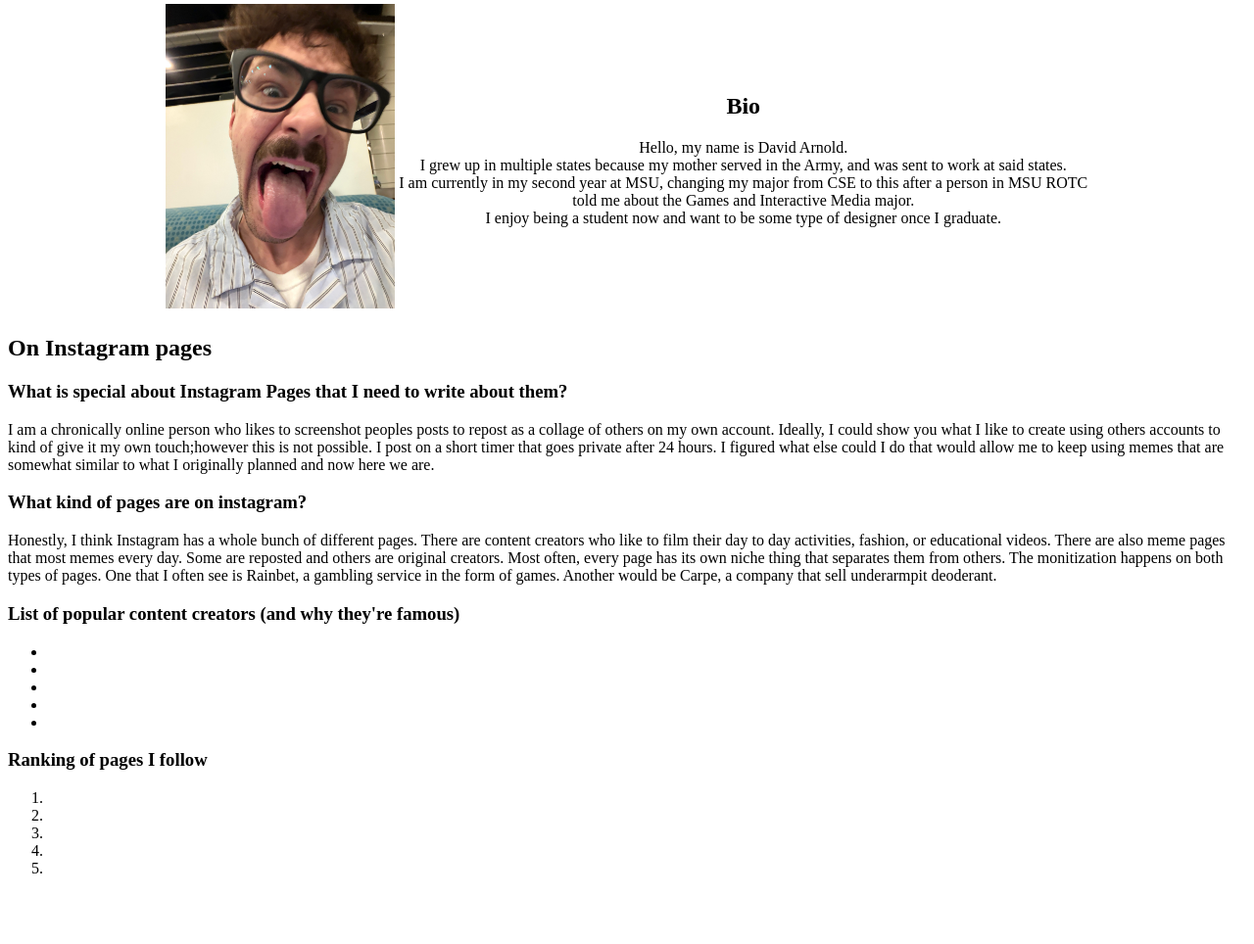
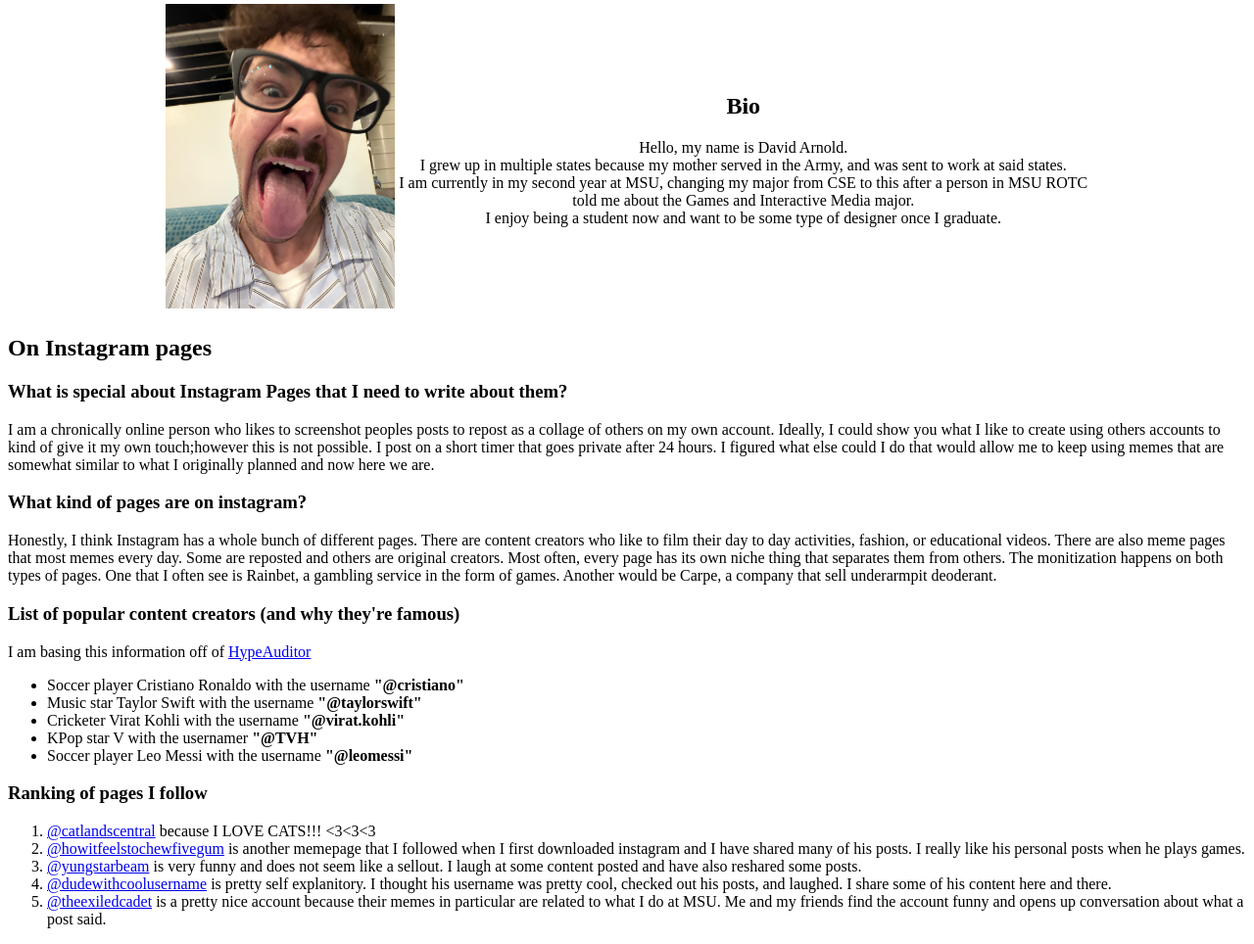
Before and after one commit to XloXzo/XloXzo.github.io, a plain HTML site: page index.html in a window 1280 px wide. Shown: the part 79-1043 px from the top of the page at 98% size. Before the commit the page ends 991 px from the top, so only its background shows below. Drawn offline with Linux system fonts and the light colour scheme.

Commit message:
Finished lists + final commit
Finish lists and made sure information was correct.

```diff
--- a/index.html
+++ b/index.html
@@ -36,21 +36,24 @@
 		<h3>
 			List of popular content creators (and why they're famous)
 		</h3>
+		<p>
+			I am basing this information off of <a href="https://hypeauditor.com/top-instagram/">HypeAuditor</a>
+		</p>
 		<ul>
 			<li>
-
+				Soccer player Cristiano Ronaldo with the username <b>"@cristiano"</b>
 			</li>
 			<li>
-
+				Music star Taylor Swift with the username <b>"@taylorswift"</b>
 			</li>
 			<li>
-
+				Cricketer Virat Kohli with the username <b>"@virat.kohli"</b>
 			</li>
 			<li>
-
+				KPop star V with the usernamer <b>"@TVH"</b>
 			</li>
 			<li>
-
+				Soccer player Leo Messi with the username <b>"@leomessi"</b>
 			</li>
 		</ul>
 
@@ -60,19 +63,19 @@
 		</h3>
 		<ol>
 			<li>
-
+				<a href="https://www.instagram.com/catlandscentral/?hl=en">@catlandscentral</a> because I LOVE CATS!!! <3<3<3
 			</li>
 			<li>
-
+				<a href="https://www.instagram.com/howitfeelstochewfivegum/?hl=en">@howitfeelstochewfivegum</a> is another memepage that I followed when I first downloaded instagram and I have shared many of his posts. I really like his personal posts when he plays games.
 			</li>
 			<li>
-
+				<a href="https://www.instagram.com/yungstarbeam/?hl=en"> @yungstarbeam</a> is very funny and does not seem like a sellout. I laugh at some content posted and have also reshared some posts.
 			</li>
 			<li>
-
+				<a href="https://www.instagram.com/dudewithcoolusername/?hl=en">@dudewithcoolusername</a> is pretty self explanitory. I thought his username was pretty cool, checked out his posts, and laughed. I share some of his content here and there.
 			</li>
 			<li>
-
+				<a href="https://www.instagram.com/theexiledcadet/?hl=en">@theexiledcadet</a> is a pretty nice account because their memes in particular are related to what I do at MSU. Me and my friends find the account funny and opens up conversation about what a post said.
 			</li>
 		</ol>
 	</body>
```
